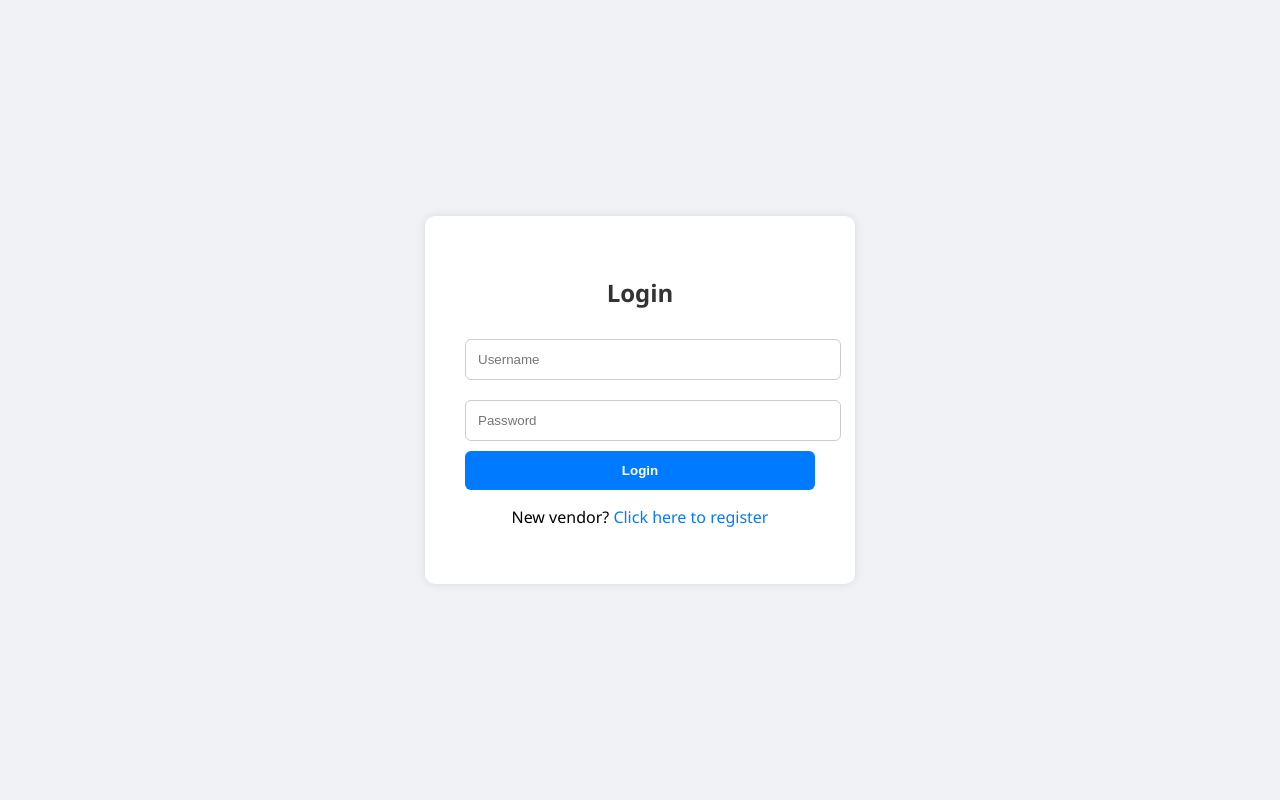
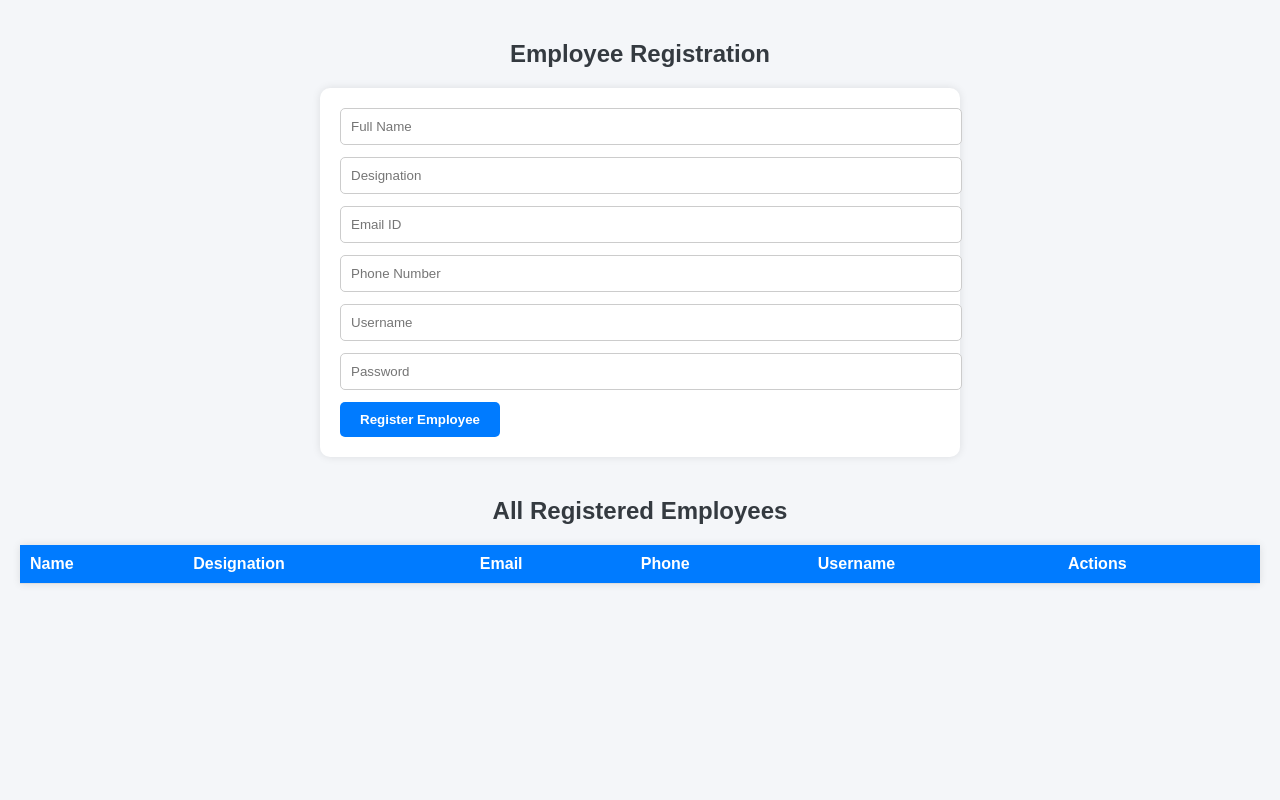
Before and after one commit to Madhan12-tech/erp-management-system, a Flask app: page / in a window 1280 px wide. Run offline with Flask 3, Linux system fonts and the light colour scheme; lists and menus that the app fills with data are empty.

Commit message:
Update login.html

```diff
--- a/templates/login.html
+++ b/templates/login.html
@@ -2,90 +2,123 @@
 <html lang="en">
 <head>
   <meta charset="UTF-8">
-  <title>Login - ERP System</title>
+  <title>Employee Registration</title>
   <style>
     body {
-      font-family: 'Segoe UI', sans-serif;
-      background-color: #f0f2f5;
-      display: flex;
-      justify-content: center;
-      align-items: center;
-      height: 100vh;
       margin: 0;
+      font-family: Arial, sans-serif;
+      background: #f4f6f9;
+      padding: 20px;
     }
-    .login-box {
-      background: #fff;
-      padding: 40px;
-      border-radius: 10px;
-      box-shadow: 0 0 10px rgba(0,0,0,0.1);
-      width: 350px;
-    }
-    .login-box h2 {
+
+    h2 {
       text-align: center;
       margin-bottom: 20px;
-      color: #333;
+      color: #343a40;
     }
-    input[type="text"], input[type="password"] {
+
+    form {
+      max-width: 600px;
+      margin: 0 auto 40px;
+      background: white;
+      padding: 20px;
+      border-radius: 10px;
+      box-shadow: 0 0 8px rgba(0,0,0,0.1);
+    }
+
+    form input {
       width: 100%;
-      padding: 12px;
-      margin: 10px 0;
+      padding: 10px;
+      margin-bottom: 12px;
       border: 1px solid #ccc;
-      border-radius: 6px;
+      border-radius: 5px;
     }
-    button {
+
+    form button {
+      padding: 10px 20px;
+      background: #007bff;
+      color: white;
+      border: none;
+      border-radius: 5px;
+      font-weight: bold;
+      cursor: pointer;
+    }
+
+    table {
       width: 100%;
-      padding: 12px;
+      border-collapse: collapse;
+      background: white;
+      box-shadow: 0 0 8px rgba(0,0,0,0.1);
+    }
+
+    th, td {
+      padding: 10px;
+      text-align: left;
+      border-bottom: 1px solid #ddd;
+    }
+
+    th {
       background: #007bff;
-      border: none;
       color: white;
-      border-radius: 6px;
-      cursor: pointer;
-      font-weight: bold;
     }
-    button:hover {
-      background: #0056b3;
+
+    tr:hover {
+      background: #f1f1f1;
     }
-    .register-link {
-      margin-top: 15px;
-      text-align: center;
-    }
-    .register-link a {
+
+    .actions a {
+      margin-right: 10px;
       color: #007bff;
       text-decoration: none;
     }
-    .flash {
-      background: #f8d7da;
-      color: #721c24;
-      padding: 10px;
-      margin-bottom: 15px;
-      border: 1px solid #f5c6cb;
-      border-radius: 6px;
+
+    .actions a:hover {
+      text-decoration: underline;
     }
   </style>
 </head>
 <body>
 
-<div class="login-box">
-  <h2>Login</h2>
+  <h2>Employee Registration</h2>
 
-  {% with messages = get_flashed_messages(with_categories=true) %}
-    {% if messages %}
-      {% for category, message in messages %}
-        <div class="flash">{{ message }}</div>
-      {% endfor %}
-    {% endif %}
-  {% endwith %}
-
-  <form method="POST">
+  <form method="POST" action="{{ url_for('register') }}">
+    <input type="text" name="name" placeholder="Full Name" required>
+    <input type="text" name="designation" placeholder="Designation" required>
+    <input type="email" name="email" placeholder="Email ID" required>
+    <input type="text" name="phone" placeholder="Phone Number" required>
     <input type="text" name="username" placeholder="Username" required>
     <input type="password" name="password" placeholder="Password" required>
-    <button type="submit">Login</button>
+    <button type="submit">Register Employee</button>
   </form>
 
-  <div class="register-link">
-    <p>New vendor? <a href="{{ url_for('vendors') }}">Click here to register</a></p>
-  </div>
-</div>
+  <h2>All Registered Employees</h2>
+  <table>
+    <thead>
+      <tr>
+        <th>Name</th>
+        <th>Designation</th>
+        <th>Email</th>
+        <th>Phone</th>
+        <th>Username</th>
+        <th class="actions">Actions</th>
+      </tr>
+    </thead>
+    <tbody>
+      {% for emp in employees %}
+      <tr>
+        <td>{{ emp[1] }}</td>
+        <td>{{ emp[2] }}</td>
+        <td>{{ emp[3] }}</td>
+        <td>{{ emp[4] }}</td>
+        <td>{{ emp[5] }}</td>
+        <td class="actions">
+          <a href="{{ url_for('employee_edit', id=emp[0]) }}">Edit</a>
+          <a href="{{ url_for('employee_delete', id=emp[0]) }}" onclick="return confirm('Are you sure?')">Delete</a>
+        </td>
+      </tr>
+      {% endfor %}
+    </tbody>
+  </table>
 
 </body>
 </html>
```
